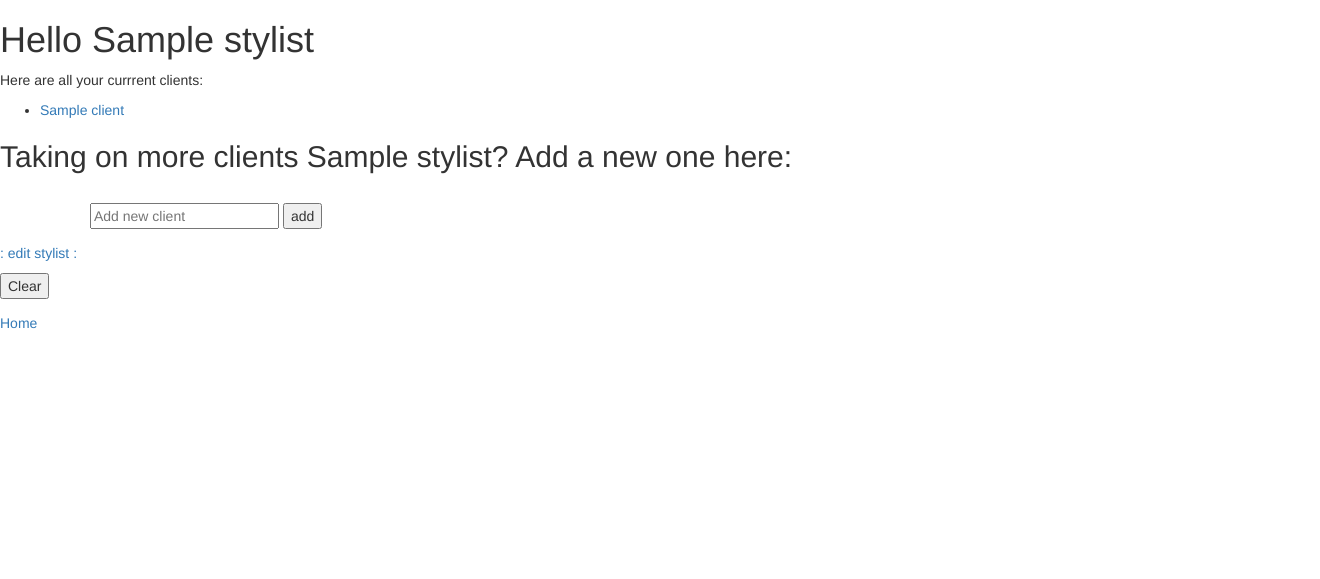
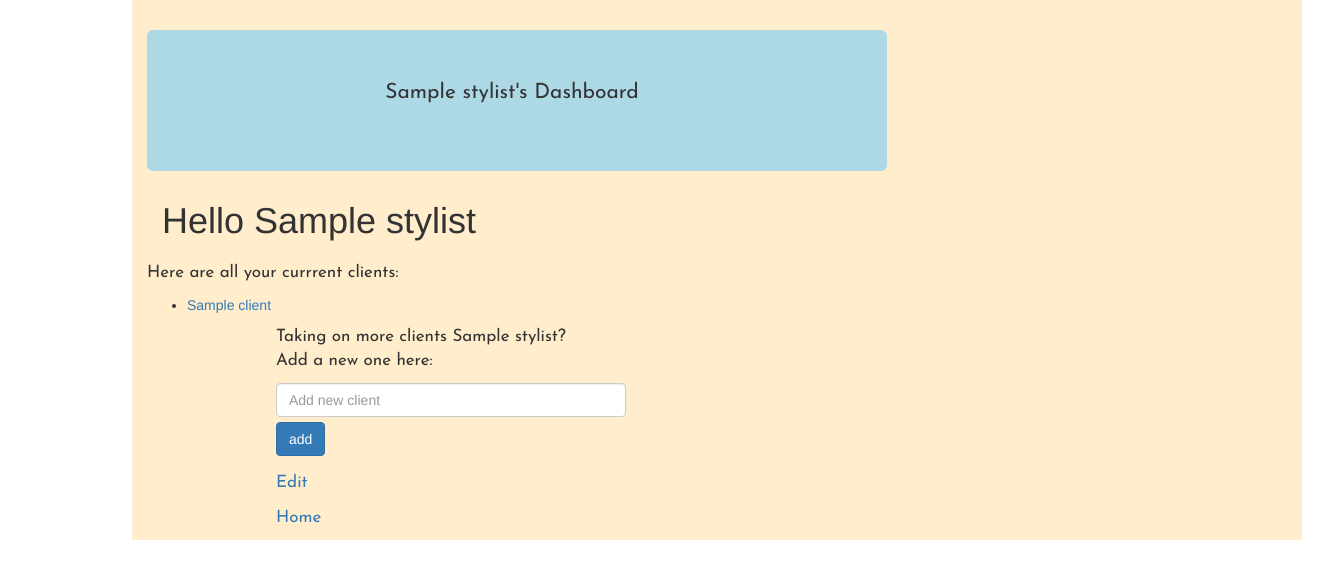
Before and after one commit to Jeremiah-Freeman/PHP---Hair-Salon, a PHP site: template views/view_stylist.html.twig in a window 1320 px wide. Shown: the top 579 px of the page. Run offline with PHP 8.4, Linux system fonts and the light colour scheme; the template is opened without the code that fills it: most values are stand-ins (such as "Sample title", 1, 10 or a date in 2020); some libraries are stand-ins or nearby versions.

Commit message:
delete unneeded index.html.twig page - add custom CSS to all pages (stylists / edit pages / view_stylist page - as well as clean up indentation of routing apps page

```diff
--- a/views/view_stylist.html.twig
+++ b/views/view_stylist.html.twig
@@ -1,32 +1,40 @@
 <html>
 <head>
     <link href="https://maxcdn.bootstrapcdn.com/bootstrap/3.3.7/css/bootstrap.min.css" rel="stylesheet" integrity="sha384-BVYiiSIFeK1dGmJRAkycuHAHRg32OmUcww7on3RYdg4Va+PmSTsz/K68vbdEjh4u" crossorigin="anonymous">
+    <link rel="stylesheet" href="/css/styles.css">
+    <link href="https://fonts.googleapis.com/css?family=Josefin+Sans" rel="stylesheet">
     <title>Stylist Client List</title>
 </head>
 <body>
+
+    <div id="twiglist" class="container">
+        <div id="jumb" class="jumbotron">
+            <p> {{ stylist.getName }}'s Dashboard </p>
+        </div>
+
         <h1>Hello {{ stylist.getName }}</h1>
-
         {% if clients is not empty %}
             <p>Here are all your currrent clients:</p>
             <ul>
                 {% for client in clients %}
-                <li><a href="/editclient/{{ client.getId }}">{{ client.getName }}</a></li>
+                    <li><a href="/client/{{ client.getId }}/edit">{{ client.getName }}</a></li>
                 {% endfor %}
             </ul>
         {% endif %}
-    <h2>Taking on more clients {{ stylist.getName }}?  Add a new one here:</h2>
-    <br>
-    <div class="container">
+
+        <div id="addclient"class="col-md-4">
+            <p>Taking on more clients {{ stylist.getName }}?<br>Add a new one here:</p>
+
+            <div class="form-group">
                 <form action="/addclient" method="post">
-           <input id="stylist_id" type="hidden" name="stylist_id" value="{{ stylist.getId }}">
-               <input id="newclient" type="text" name="newclient" placeholder="Add new client"value="">
-           <button type="submit" name="button">add</button>
+                    <input id="stylist_id" class="form-control"type="hidden" name="stylist_id" value="{{ stylist.getId }}">
+                    <input id="newclient" class="form-control" type="text" name="newclient" placeholder="Add new client"value="">
+                    <button type="submit" class="btn btn-primary" name="button">add</button>
                 </form>
             </div>
-    <p><a href='/stylist/{{ stylist.getId }}/edit'>: edit stylist :</a></p>
-    <form action='/delete_clients' method='post'>
-        <button type='submit'>Clear</button>
-    </form>
+            <p><a href='/stylist/{{ stylist.getId }}/edit'> Edit </a></p>
             <p><a href='/'>Home</a></p>
+        </div>
+    </div>
 </body>
 </html>
--- /dev/null
+++ b/web/css/styles.css
@@ -0,0 +1,43 @@
+#twiglist {
+    margin-left: 10%;
+}
+
+#addclient {
+    margin-left: 10%;
+}
+
+#jumb {
+    margin-top: 30px;
+    background-color: #add8e6;
+    font-family: 'Josefin Sans', sans-serif;
+    text-align: center;
+    padding-left: 50px;
+    margin-right: 400px;
+    font-size: 28%;
+}
+
+.container {
+    background-color: #ffedcc;
+}
+
+#home {
+    color: #FFFFFF;
+}
+
+.btn {
+    margin-top: 5px;
+}
+
+.jumbotron {
+    text-align: center;
+}
+
+p {
+    font-family: 'Josefin Sans', sans-serif;
+    font-size: 17px;
+}
+
+h1 {
+    margin-left: 15px;
+    margin-bottom: 20px;
+}
```
Also changed, not shown: app/app.php (+45 -13 lines), src/Client.php (+7 -0 lines), views/edit_client.html.twig (+32 -0 lines), views/index.html.twig (deleted, +0 -10 lines), views/stylist_edit.html.twig (+16 -7 lines), views/stylists.html.twig (+13 -8 lines). Lines whose indentation alone changed are shown as unchanged.
